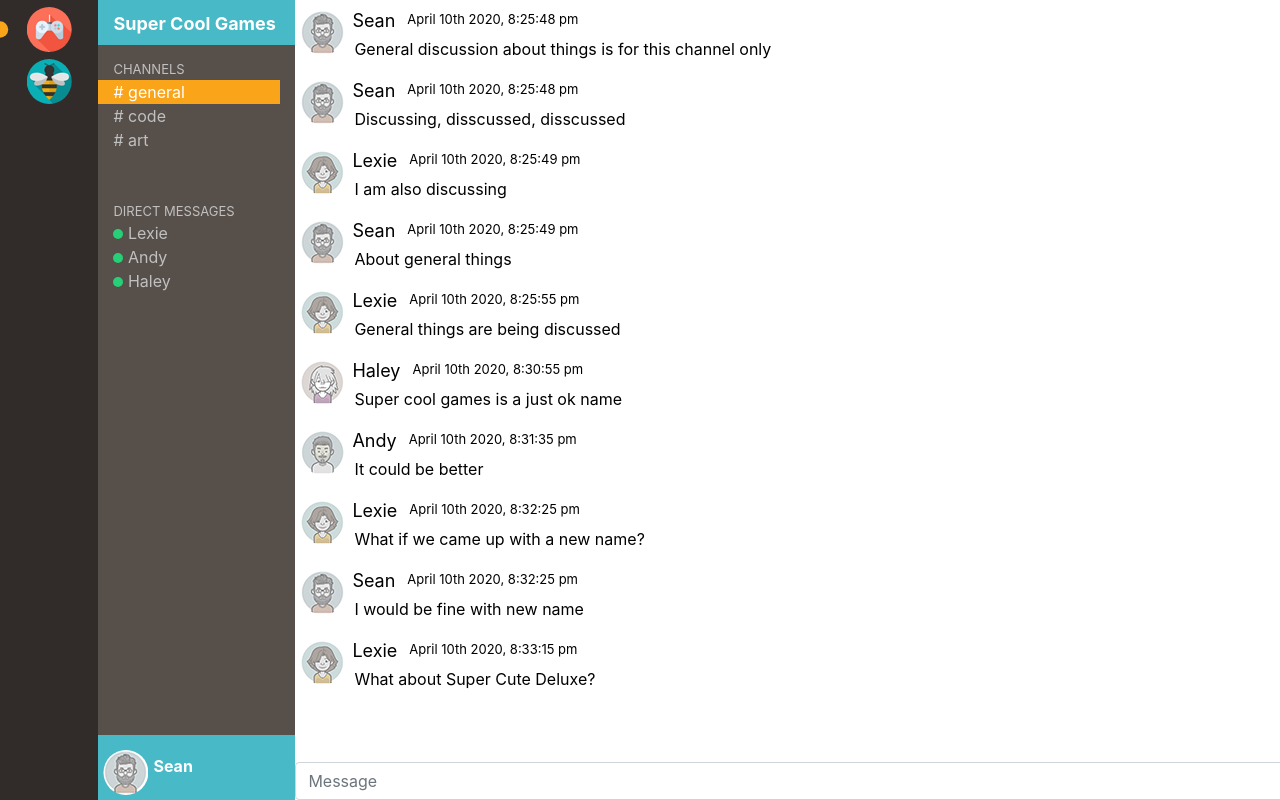
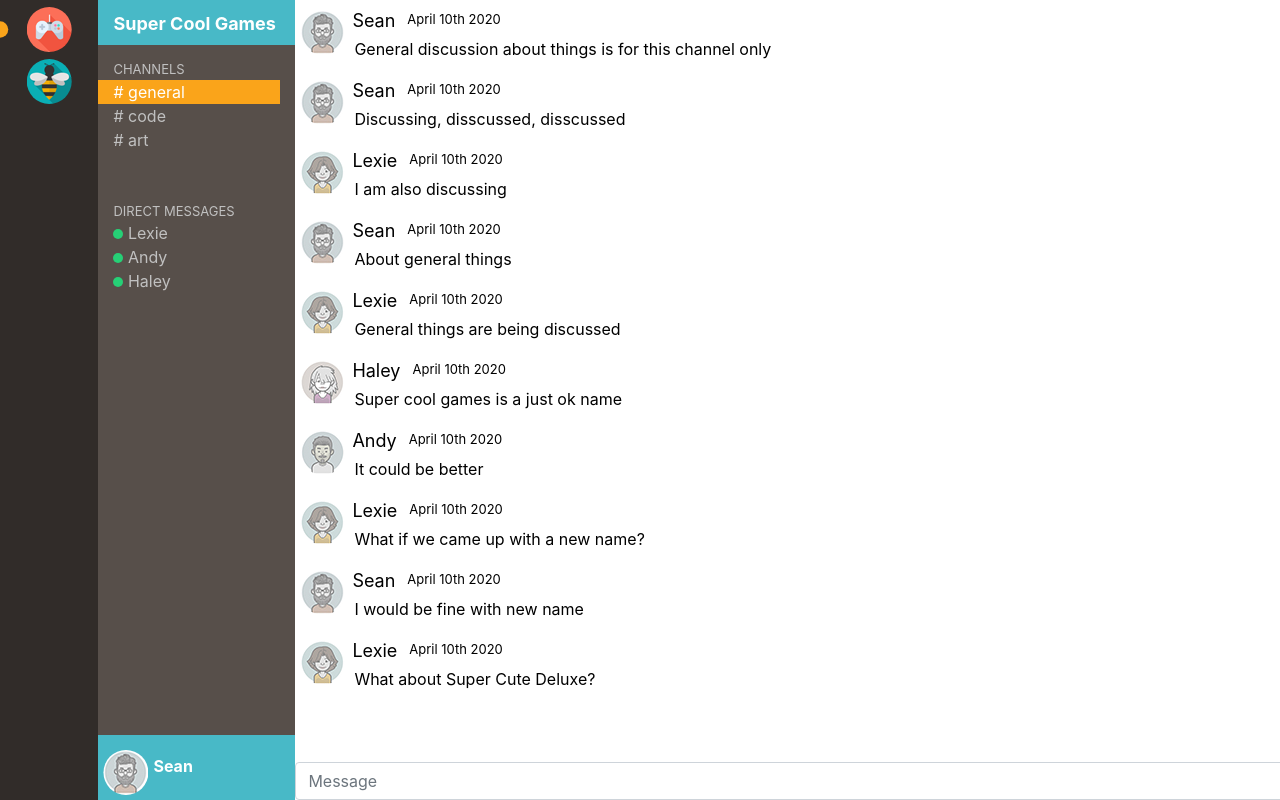
Before and after one commit to bacon-bytes/chat, a React (Create React App) app: page / in a window 1280 px wide. Built offline with nearby package versions, Linux system fonts and the light colour scheme.

Commit message:
- Message date format changes dependent on whether it is same day

```diff
--- a/src/components/conversation.jsx
+++ b/src/components/conversation.jsx
@@ -1,11 +1,13 @@
 import React, { Component } from "react";
 import "../chat.css";
 import moment from "moment";
-import GetUserIcon from "./userIcon";
 import UserIcon from "./userIcon";
 
 const Conversation = ({ messages }) => {
   let message;
+  const sameDay = "h:mm a";
+  const anotherDay = "MMMM Do YYYY";
+
   if (messages.length > 0) {
     message = messages.map((message, index) => (
       <div key={index} className="messageBox">
@@ -14,9 +16,10 @@ const Conversation = ({ messages }) => {
           <div>
             <div className="messageUserName">{messages[index].userName} </div>
             <div className="messageTimeStamp">
-              {moment(messages[index].timeStamp).format(
-                "MMMM Do YYYY, h:mm:ss a"
-              )}
+              {checkDate(messages[index].timeStamp) &&
+                moment(messages[index].timeStamp).format(sameDay)}
+              {!checkDate(messages[index].timeStamp) &&
+                moment(messages[index].timeStamp).format(anotherDay)}
             </div>
           </div>
           <div className="message"> {messages[index].message}</div>
@@ -28,4 +31,11 @@ const Conversation = ({ messages }) => {
   return <div>{message}</div>;
 };
 
+const checkDate = (messageTimeStamp) => {
+  let dateNow = moment(Date.now()).format("YYYY-MM-DD");
+  let messageDate = moment(messageTimeStamp).format("YYYY-MM-DD");
+  const isDateSame = moment(dateNow).isSame(messageDate);
+  return isDateSame;
+};
+
 export default Conversation;
```
